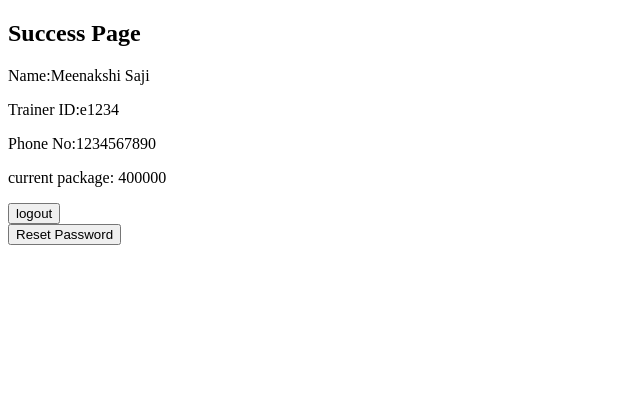
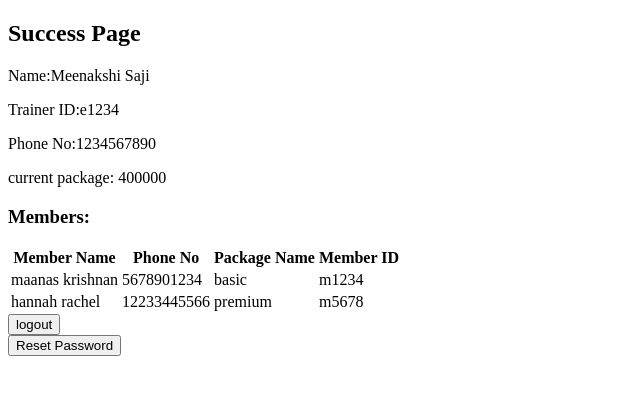
Before and after one commit to MeenakshiSaji/dbms_project, a Django app: page /esuccess/1/ in a window 1280 px wide. Shown: the top 395 px of the page, without its empty margins (0-640 px from the left). Run offline with Django 5.2, Linux system fonts and the light colour scheme; data comes from the database, SQL or seed files in the repository; both versions use the stored data as it was after the commit.

Commit message:
employeefinal

```diff
--- a/myproj/models.py
+++ b/myproj/models.py
@@ -15,7 +15,7 @@ class members(models.Model):
     package_name = models.CharField(max_length=100)
     m_id = models.CharField(max_length=50, unique=True)  # Assuming a unique member ID
     password = models.CharField(max_length=255)  # Storing passwords as plaintext is not recommended in production
-    e_id = models.ForeignKey(employee, on_delete=models.CASCADE)
+    e_id = models.ForeignKey(employee,related_name='members', on_delete=models.CASCADE)
 
 
 class adminlogin(models.Model):
--- a/myproj/templates/esuccess.html
+++ b/myproj/templates/esuccess.html
@@ -12,7 +12,30 @@
        <p>Trainer ID:{{user.e_id}}</p>
        <p>Phone No:{{user.phno}}</p>
        <p>current package: {{ user.curr_package}}</p>
+       <h3>Members:</h3>
+       <table>
+        <thead>
+            <tr>
+                <th>Member Name</th>
+                <th>Phone No</th>
+                <th>Package Name</th>
+                <th>Member ID</th>
+            </tr>
+        </thead>
+        <tbody>
+            {% for member in members %}
+                <tr>
+                    <td>{{ member.name }}</td>
+                    <td>{{ member.phno }}</td>
+                    <td>{{ member.package_name }}</td>
+                    <td>{{ member.m_id }}</td>
+                </tr>
+            {% endfor %}
+        </tbody>
+    </table>
+
        {% endif %}
+
        <form method="get" action="{% url 'trainer_login' %}">
         <button type="submit">logout</button>
        </form>
--- a/myproj/views.py
+++ b/myproj/views.py
@@ -23,6 +23,8 @@ def trainer_success(request,user_id):
     try:
         user=employee.objects.get(id=user_id)
         context={'user':user}
+        members = user.members.all()
+        context = {'user': user, 'members': members}
         return render(request,'esuccess.html',context)
     except employee.DoesNotExist:
        return render(request,'error_page.html')
```
Also changed, not shown: db.sqlite3, myproj/migrations/0002_alter_members_e_id.py (added).
